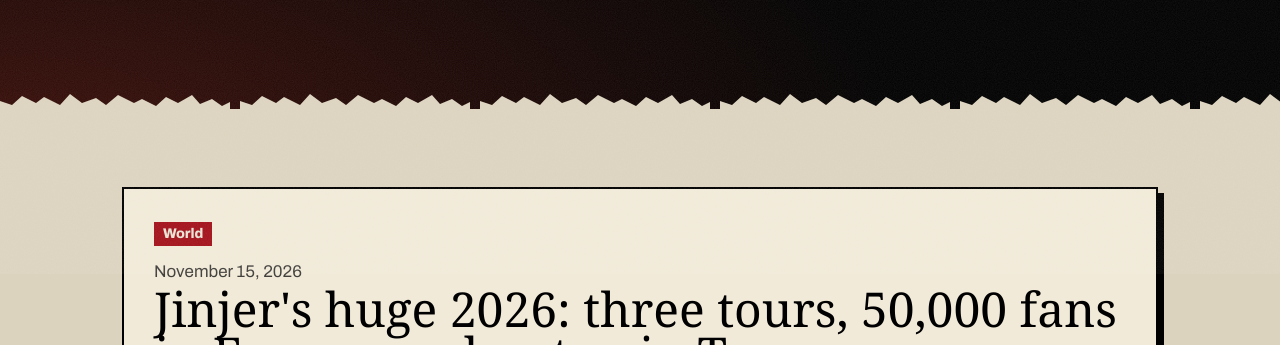
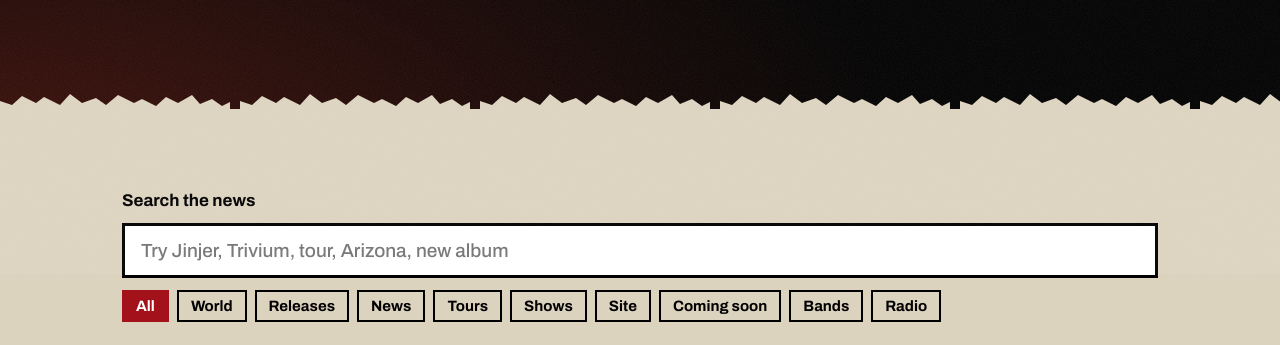
Before and after one commit to heavymusixx-cmyk/heavymusix-site, a plain HTML site: page news.html in a window 1280 px wide. Shown: the part 526-871 px from the top of the page. Drawn offline with Linux system fonts and the light colour scheme; a web font is replaced by a local one.

Commit message:
News: search box and category buttons

```diff
--- a/news.html
+++ b/news.html
@@ -11,7 +11,7 @@
 <link rel="preconnect" href="https://fonts.googleapis.com">
 <link rel="preconnect" href="https://fonts.gstatic.com" crossorigin>
 <link href="https://fonts.googleapis.com/css2?family=Pirata+One&family=Archivo:wdth,wght@62..125,400..800&display=swap" rel="stylesheet">
-<link rel="stylesheet" href="style.css?v=12">
+<link rel="stylesheet" href="style.css?v=13">
 </head>
 <body>
 <div class="wip">&#9888; Work in progress: HeavyMusix is being built in public. Episodes, merch and band features are on the way.</div>
@@ -32,7 +32,7 @@
   <div>Bands: <a href="submit.html">submit@heavymusix.com</a><br>Everything else: <a href="mailto:info@heavymusix.com">info@heavymusix.com</a><br>
   <a href="https://www.youtube.com/@HeavyMusix">YouTube</a> &middot; <a href="https://www.instagram.com/heavymusixradio/">Instagram</a> &middot; <a href="https://www.threads.com/@heavymusixradio">Threads</a> &middot; <a href="https://music.youtube.com/playlist?list=PLcJENP7Pnf5xXQk-R_SlBiDXeaSlSSJ6M">YouTube Music</a></div>
 </div></footer>
-<script src="news.js?v=10"></script><script>renderAll(document.getElementById("all"))</script>
+<script src="news.js?v=11"></script><script>renderAll(document.getElementById("all"))</script>
 <script src="radio.js?v=10"></script>
 </body>
 </html>
--- a/news.js
+++ b/news.js
@@ -163,16 +163,37 @@ function renderLatest(el){
       <a href="${storyUrl(n)}">Read the story</a>
     </div>`).join("");
 }
-/* News page: every headline, newest first */
+/* News page: search + category buttons, then every matching headline, newest first */
 function renderAll(el){
-  el.innerHTML = NEWS.map(n=>`
+  var tags = ["All"].concat(NEWS.map(function(n){return n.tag;}).filter(function(t,i,a){return a.indexOf(t)===i;}));
+  el.innerHTML =
+    '<form class="finder newsfind" onsubmit="return false" role="search">' +
+    '<label for="nq">Search the news</label>' +
+    '<input id="nq" type="search" placeholder="Try Jinjer, Trivium, tour, Arizona, new album" autocomplete="off">' +
+    '<div class="tagbtns">' + tags.map(function(t,i){return '<button type="button" class="tagbtn' + (i===0?' on':'') + '" data-t="' + esc(t) + '">' + esc(t) + '</button>';}).join("") + '</div></form>' +
+    '<div id="newslist" aria-live="polite"></div>';
+  var q = el.querySelector("#nq"), out = el.querySelector("#newslist"), tag = "All";
+  function draw(){
+    var term = q.value.trim().toLowerCase();
+    var list = NEWS.filter(function(n){
+      if (tag !== "All" && n.tag !== tag) return false;
+      return !term || (n.title + " " + n.tag + " " + n.text.join(" ")).toLowerCase().indexOf(term) > -1;
+    });
+    out.innerHTML = list.length ? list.map(function(n){return `
     <article class="post">
       <span class="tag">${esc(n.tag)}</span>
       <div class="date muted">${fmtDate(n.date)}</div>
       <h2><a class="hl" href="${storyUrl(n)}">${esc(n.title)}</a></h2>
       <p>${esc(n.text[0])}</p>
       <a href="${storyUrl(n)}">Read the story</a>
-    </article>`).join("");
+    </article>`;}).join("") : '<p class="lead">No stories match that yet. Try a band, a city, or a word like tour or album.</p>';
+  }
+  q.addEventListener("input", draw);
+  el.querySelectorAll(".tagbtn").forEach(function(b){ b.addEventListener("click", function(){
+    tag = b.dataset.t; el.querySelectorAll(".tagbtn").forEach(function(x){ x.classList.toggle("on", x === b); }); draw();
+  }); });
+  var pre = new URLSearchParams(location.search).get("q"); if (pre) q.value = pre;
+  draw();
 }
 /* Story page: the full HeavyMusix story, plus more headlines */
 function renderArticle(el){
--- a/style.css
+++ b/style.css
@@ -188,3 +188,9 @@ ul.az-list{list-style:none;margin:0 0 18px;padding:0}
 ul.az-list li{padding:10px 0;border-bottom:1px dashed currentColor;display:flex;flex-direction:column}
 ul.az-list a{color:inherit;font-weight:800;font-size:20px}
 @media (max-width:600px){body.az section.hero.az-hero{padding:50px 0 330px}.az-scene{height:340px}}
+
+/* News search */
+.newsfind{margin-bottom:26px}
+.tagbtns{display:flex;flex-wrap:wrap;gap:8px;margin-top:12px}
+.tagbtn{border:2px solid currentColor;background:transparent;color:inherit;font:700 15px var(--text);padding:6px 12px;cursor:pointer}
+.tagbtn.on,.tagbtn:hover,.tagbtn:focus-visible{background:var(--blood);border-color:var(--blood);color:#fff;outline:none}
```
Also changed, not shown: 404.html (+1 -1 lines), about.html (+1 -1 lines), arizona.html (+2 -2 lines), article.html (+2 -2 lines), band.html (+1 -1 lines), bands.html (+1 -1 lines), checklist-ep1.html (+1 -1 lines), index.html (+2 -2 lines), series.html (+1 -1 lines), shop.html (+1 -1 lines), show.html (+1 -1 lines), submit.html (+1 -1 lines).
